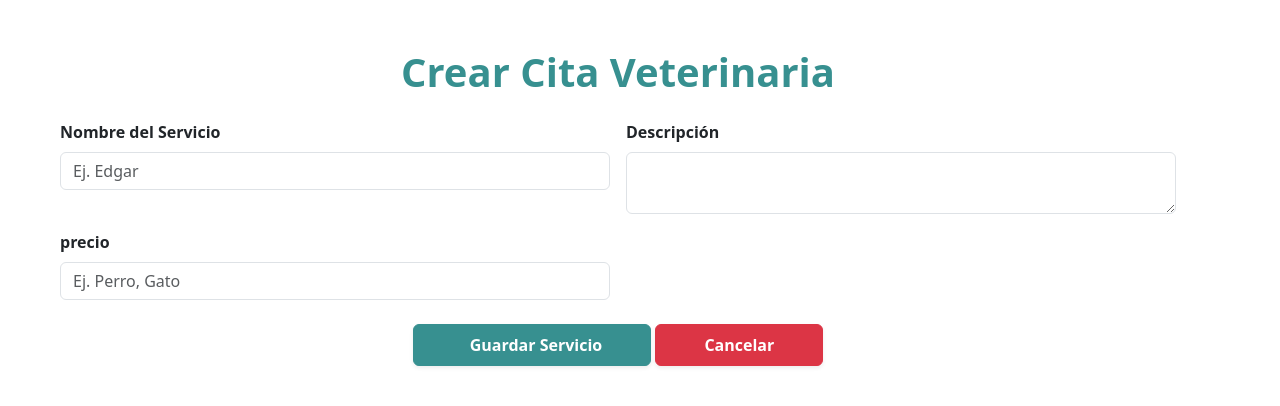
After one commit to Robs115/PIA-WEBDEV, a Django app: page /crearservicio/ in a window 1280 px wide. The commit adds this page. Shown: the top 406 px of the page. Run offline with Django 5.2, Linux system fonts and the light colour scheme; a user stored in the database is signed in.

Commit message:
agregado boton crear servicios

```diff
--- /dev/null
+++ b/veterinaria/app/templates/crearservicio.html
@@ -0,0 +1,51 @@
+{% load static %}
+<!DOCTYPE html>
+<html lang="es">
+<head>
+    <meta charset="UTF-8">
+    <meta name="viewport" content="width=device-width, initial-scale=1.0">
+    <title>Crear Servicio</title>
+    <link href="https://cdn.jsdelivr.net/npm/bootstrap@5.3.8/dist/css/bootstrap.min.css" rel="stylesheet">
+    <link rel="stylesheet" href="{% static 'css/crear.css' %}">
+</head>
+<body class="fondo">
+
+        <main class="container m-5">
+    <h1 class="text-center mb-4 fw-bold color">Crear Cita Veterinaria</h1>
+
+    <form method="POST">
+        {% csrf_token %}
+
+        <div class="row g-3">
+
+        <div class="col-md-6">
+            <label for="nombre" class="form-label fw-semibold">Nombre del Servicio</label>
+            <input type="text" name="nombre" id="nombre" class="form-control" pattern="[A-Za-z\s]+" placeholder="Ej. Edgar" required>
+        </div>
+
+
+        <div class="col-md-6">
+            <label for="descripcion" class="form-label fw-semibold">Descripción</label>
+            <textarea name="descripcion" class="form-control"></textarea>
+        </div>
+
+        <div class="col-md-6">
+            <label for="precio" class="form-label fw-semibold">precio</label>
+            <input type="number" name="precio" id="precio" class="form-control" pattern="[A-Za-z\s]+" placeholder="Ej. Perro, Gato" required>
+        </div>
+
+
+        <!-- Botón -->
+        <div class="col-12 text-center mt-4">
+            <button type="submit" class="btn btn-success px-5 py-2 fw-semibold shadow-sm">
+            <i class="fa-solid fa-calendar-check me-2"></i> Guardar Servicio
+            </button>
+            <a href="{% url 'listar' %}" class="btn btn-danger px-5 py-2 fw-semibold shadow-sm">Cancelar</a>
+        </div>
+        </div>
+    </form>
+    </main>
+
+
+</body>
+</html>
--- a/veterinaria/app/templates/listar.html
+++ b/veterinaria/app/templates/listar.html
@@ -13,6 +13,9 @@
         <h1>Lista de Citas Veterinarias</h1>
         <p>Bienvenido, <b>{{ user.username }}</b> 🐾</p>
         <a class="btn btn-primary mb-3" href="{% url 'crear' %}">➕ Nueva Cita</a>
+        {% if perms.app.delete_citaveterinaria %}
+                <a href="{% url 'crearservicio' %}" class="btn btn-primary mb-3">➕ Crear Servicio</a>
+        {% endif %}
 
         <table class="table table-hover align-middle">
             <thead>
--- a/veterinaria/app/urls.py
+++ b/veterinaria/app/urls.py
@@ -12,4 +12,5 @@ urlpatterns = [
     path('crear/', views.crear_Cita_Veterinaria, name='crear'),
     path('editar/<int:id>/', views.editar_Cita_Veterinaria, name='editar'),
     path('eliminar/<int:id>/', views.eliminar_Cita_Veterinaria, name='eliminar'),
+    path('crearservicio/', views.crear_servicio, name='crearservicio'),
 ]
--- a/veterinaria/app/views.py
+++ b/veterinaria/app/views.py
@@ -39,6 +39,8 @@ def crear_Cita_Veterinaria(request):
 
     return render (request, 'crer.html', contexto)
 
+
+
 @login_required
 def editar_Cita_Veterinaria(request, id):
     cita_veterinaria = get_object_or_404(Cita_Veterinaria, id=id)
@@ -68,3 +70,19 @@ def eliminar_Cita_Veterinaria(request, id):
     cita = get_object_or_404(Cita_Veterinaria, id=id)
     cita.delete()
     return redirect('listar')
+
+@permission_required('app.delete_citaveterinaria', raise_exception=True)
+def crear_servicio(request):
+    if request.method == 'POST':
+        nombre = request.POST['nombre']
+        descripcion = request.POST['descripcion']
+        precio = request.POST['precio']
+
+        Servicio.objects.create(
+            nombre=nombre,
+            descripcion=descripcion,
+            precio=precio
+        )
+        return redirect('listar')  # Redirige a una lista de servicios (la crearás después)
+
+    return render(request, 'crearservicio.html')
```
Also changed, not shown: veterinaria/db.sqlite3.
